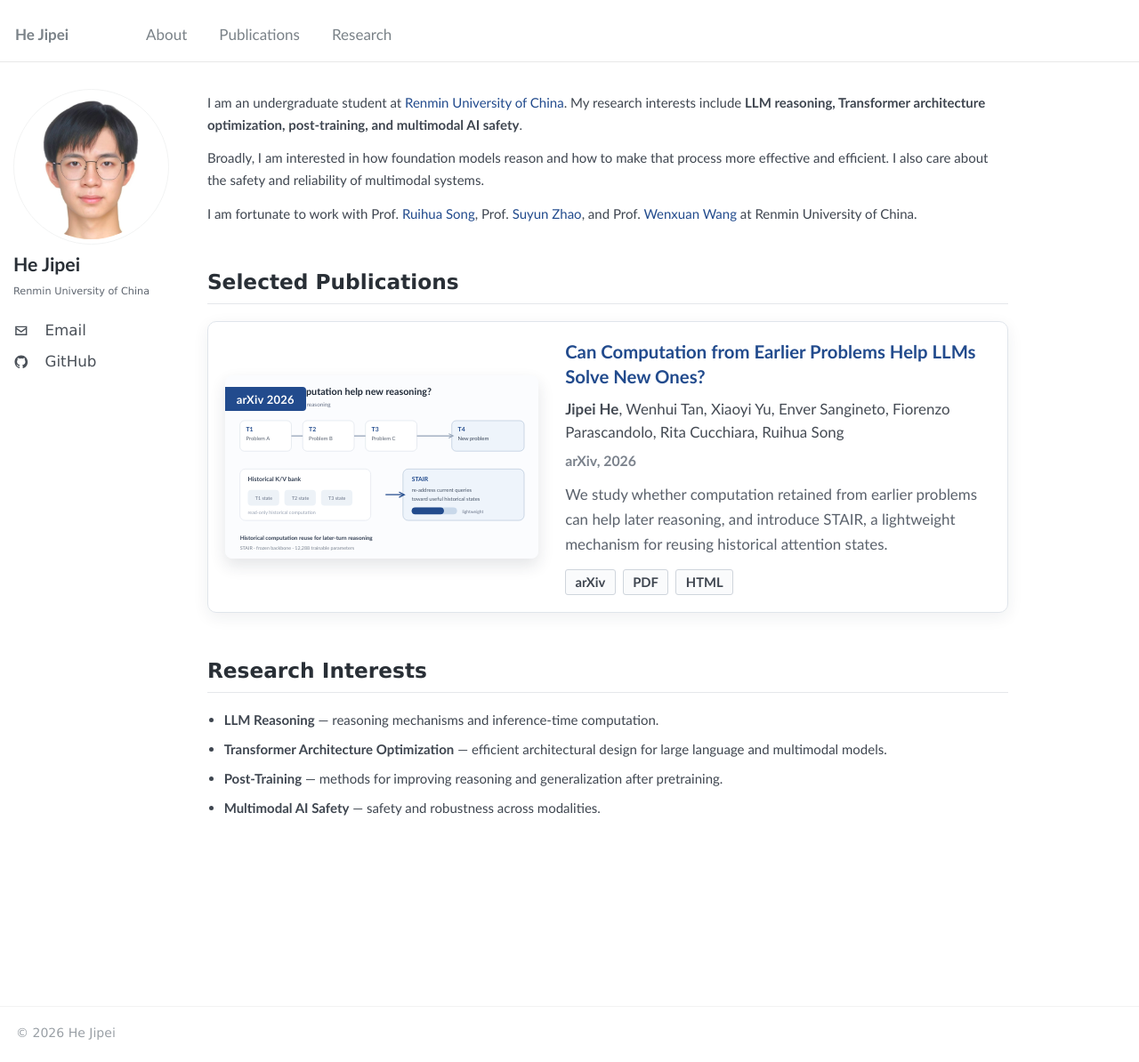
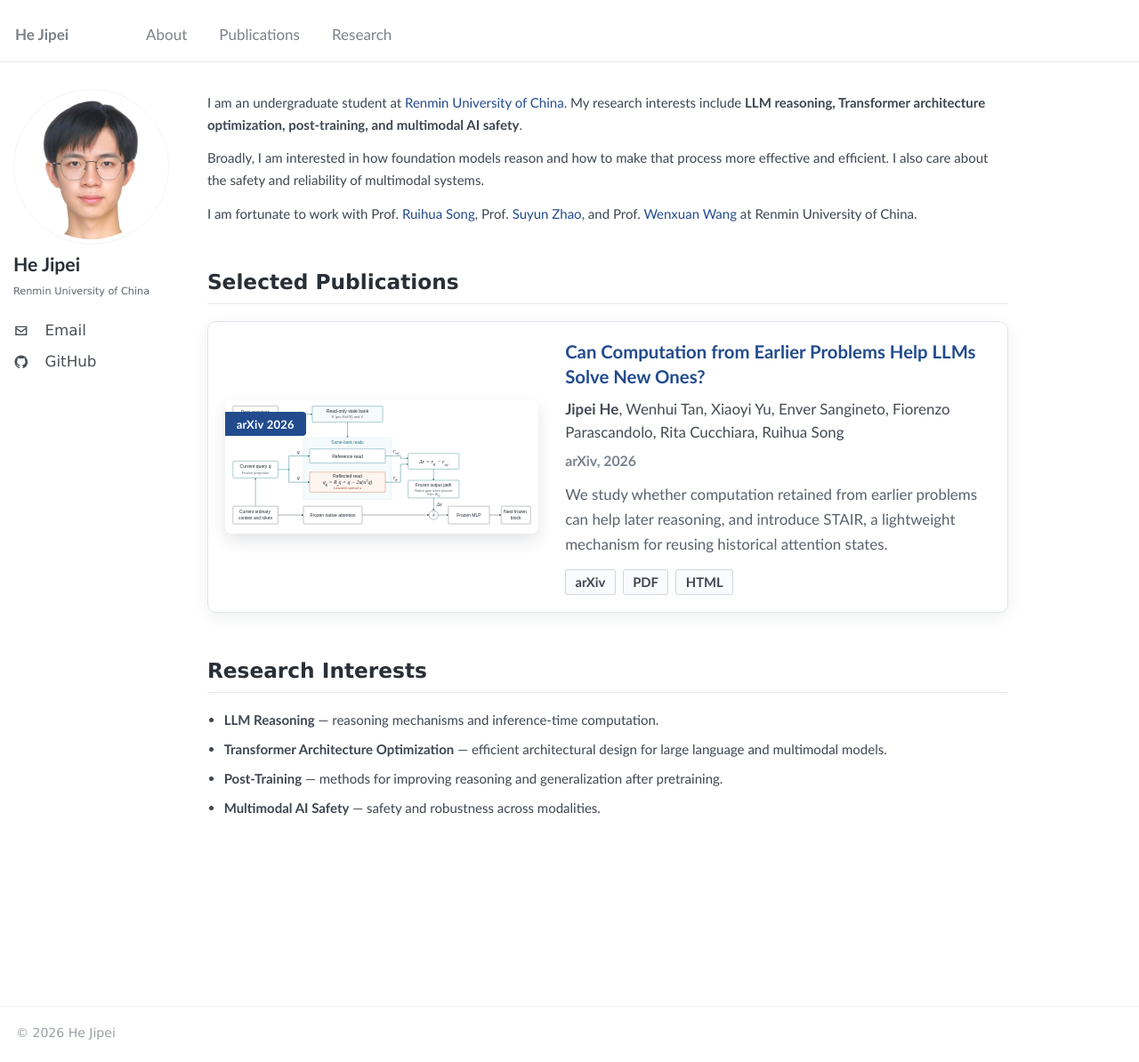
Before and after one commit to UPwith-me/pages, a Jekyll site: the page built from _pages/about.md, in a window 1280 px wide and 1194 px high. Shown: the whole window at 89% size. Built offline with Jekyll 4.4.1, drawn with Linux system fonts in a browser that asks for light colours.

Commit message:
Use original paper figure in publication card

```diff
--- a/_pages/about.md
+++ b/_pages/about.md
@@ -24,58 +24,7 @@ I am fortunate to work with Prof. [Ruihua Song](https://ai.ruc.edu.cn/GSAI_HOME/
 <div class="paper-card">
   <a class="paper-card-visual" href="https://arxiv.org/pdf/2609.39394" aria-label="Open paper PDF">
     <div class="paper-badge">arXiv 2026</div>
-    <svg viewBox="0 0 720 420" role="img" aria-label="Visual summary of STAIR and historical computation reuse">
-      <rect x="0" y="0" width="720" height="420" rx="18" fill="#fbfcfe"/>
-      <text x="34" y="44" fill="#1f2937" font-size="22" font-weight="700">Can earlier computation help new reasoning?</text>
-      <text x="34" y="72" fill="#667085" font-size="13">Continuous multi-problem reasoning</text>
-
-      <g transform="translate(34,104)">
-        <rect x="0" y="0" width="118" height="70" rx="10" fill="#ffffff" stroke="#cfd8e3"/>
-        <text x="14" y="24" fill="#224b8d" font-size="14" font-weight="700">T1</text>
-        <text x="14" y="46" fill="#596270" font-size="12">Problem A</text>
-
-        <rect x="144" y="0" width="118" height="70" rx="10" fill="#ffffff" stroke="#cfd8e3"/>
-        <text x="158" y="24" fill="#224b8d" font-size="14" font-weight="700">T2</text>
-        <text x="158" y="46" fill="#596270" font-size="12">Problem B</text>
-
-        <rect x="288" y="0" width="118" height="70" rx="10" fill="#ffffff" stroke="#cfd8e3"/>
-        <text x="302" y="24" fill="#224b8d" font-size="14" font-weight="700">T3</text>
-        <text x="302" y="46" fill="#596270" font-size="12">Problem C</text>
-
-        <rect x="486" y="0" width="166" height="70" rx="10" fill="#eef4fb" stroke="#9fb4cc"/>
-        <text x="500" y="24" fill="#224b8d" font-size="14" font-weight="700">T4</text>
-        <text x="500" y="46" fill="#344054" font-size="12">New problem</text>
-
-        <path d="M118 35 H144 M262 35 H288 M406 35 H486" stroke="#94a3b8" stroke-width="2.2"/>
-        <path d="M479 30 L489 35 L479 40" fill="none" stroke="#94a3b8" stroke-width="2.2"/>
-      </g>
-
-      <g transform="translate(34,215)">
-        <rect x="0" y="0" width="300" height="118" rx="12" fill="#ffffff" stroke="#d7dde6"/>
-        <text x="18" y="28" fill="#344054" font-size="14" font-weight="700">Historical K/V bank</text>
-        <rect x="18" y="48" width="72" height="36" rx="8" fill="#edf2f7"/>
-        <rect x="102" y="48" width="72" height="36" rx="8" fill="#edf2f7"/>
-        <rect x="186" y="48" width="72" height="36" rx="8" fill="#edf2f7"/>
-        <text x="35" y="71" fill="#667085" font-size="11">T1 state</text>
-        <text x="119" y="71" fill="#667085" font-size="11">T2 state</text>
-        <text x="203" y="71" fill="#667085" font-size="11">T3 state</text>
-        <text x="18" y="103" fill="#98a2b3" font-size="11">read-only historical computation</text>
-
-        <rect x="374" y="0" width="278" height="118" rx="12" fill="#eef4fb" stroke="#9fb4cc"/>
-        <text x="394" y="28" fill="#224b8d" font-size="14" font-weight="700">STAIR</text>
-        <text x="394" y="52" fill="#475467" font-size="12">re-address current queries</text>
-        <text x="394" y="73" fill="#475467" font-size="12">toward useful historical states</text>
-        <rect x="394" y="88" width="104" height="16" rx="8" fill="#c8d8ea"/>
-        <rect x="394" y="88" width="74" height="16" rx="8" fill="#224b8d"/>
-        <text x="510" y="101" fill="#667085" font-size="10">lightweight</text>
-
-        <path d="M334 59 H374" stroke="#224b8d" stroke-width="2.6"/>
-        <path d="M365 53 L377 59 L365 65" fill="none" stroke="#224b8d" stroke-width="2.6"/>
-      </g>
-
-      <text x="34" y="378" fill="#344054" font-size="13" font-weight="700">Historical computation reuse for later-turn reasoning</text>
-      <text x="34" y="400" fill="#7b8491" font-size="11">STAIR · frozen backbone · 12,288 trainable parameters</text>
-    </svg>
+    <img src="{{ '/images/publications/stair-figure1.svg' | relative_url }}" alt="STAIR computation within a controlled Transformer block">
   </a>
 
   <div class="paper-card-content">
```
